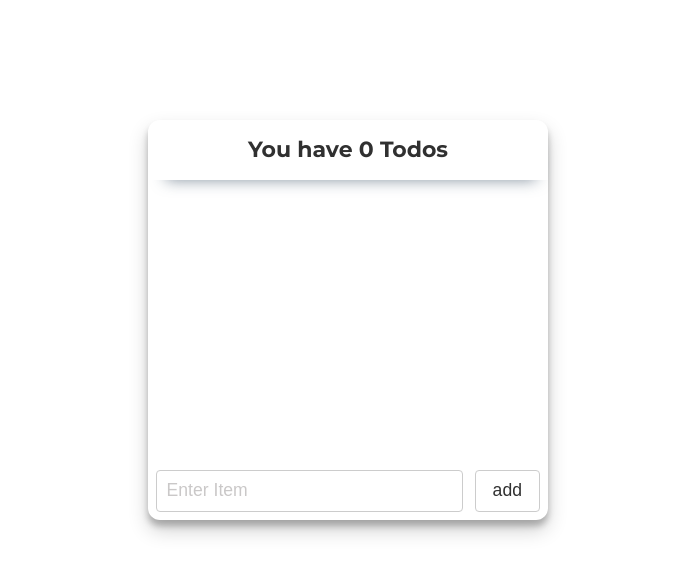
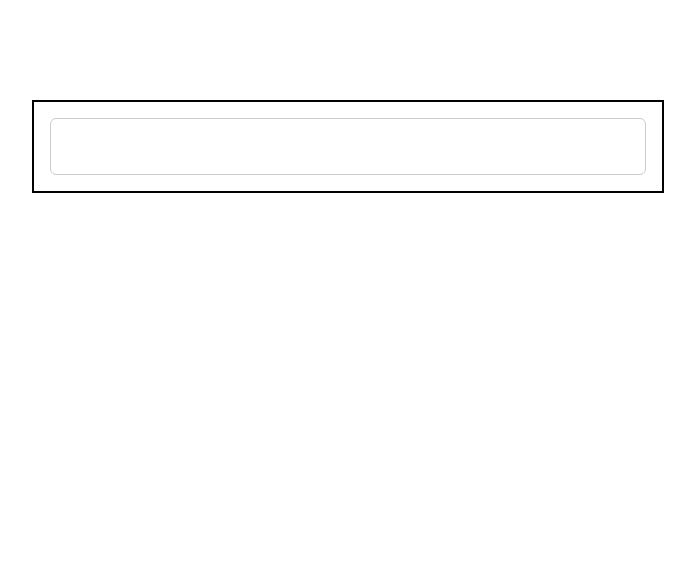
Before and after one commit to BrownEdgar/REACT_TEAM_2023, a React (Create React App) app: page / in a window 1280 px wide. Shown: the top 574 px of the page, without its empty margins (292-987 px from the left). Built offline with nearby package versions, Linux system fonts and the light colour scheme.

Commit message:
Gohar HW10

```diff
--- /dev/null
+++ b/src/components/Gohar/Homework/HW10_password/InputErr/App.jsx
@@ -0,0 +1,65 @@
+import React, { useState } from 'react'
+
+import "./App.scss";
+
+export default function App() {
+ const [val, setVal] = useState({
+  value:"",
+  errorMessage: "Invalid parameter",
+  isValid: true,
+  validate: {
+    minLength:8,
+    hasTwoNumbers: true,
+    hasUpperCase: true,
+    hasNoSpace: true,
+    required: true,
+  }
+ })
+
+
+ const validation = (value, options) => {
+    let result = true
+
+    if (options.hasUpperCase) {
+      result = !!(/[A-Z]/).test(value)
+      console.log(result);
+    }
+    if (options.hasTwoNumbers) {
+      result = !!(/[0-9].*[0-9]/).test(value)
+      console.log(result);
+    }
+    if (options.hasNoSpace) {
+      result = !value.includes(" ")
+      console.log(result);
+      console.log('err', result)
+    }
+    if (options.minLength) {
+      result = result && value.length >= options.minLength
+      console.log(result);
+    }
+
+    return result;
+ }
+
+  const handleChange = (e) => {
+    const isValid = validation(e.target.value, val.validate)
+    if(isValid){
+      setVal({...val, value:e.target.value, isValid:true})
+    }else{
+      setVal({...val, value:e.target.value, isValid:false})
+    }
+  }
+
+  return (
+    <form className="Form">
+      <div className="Form-Group">
+        <input
+        type="text"
+        value={val.value}
+        onChange={handleChange}
+         />
+      {!val.isValid && <p id="error">{val.errorMessage}</p>}
+      </div>
+    </form>
+  )
+}
--- /dev/null
+++ b/src/components/Gohar/Homework/HW10_password/InputErr/App.scss
@@ -0,0 +1,24 @@
+* {
+  box-sizing: border-box;
+}
+
+.Form {
+  width: 50%;
+  min-width: 400px;
+  padding: 1rem;
+  border: 2px solid #000;
+  margin: 100px auto;
+  &-Group {
+    display:flex;
+    flex-direction:column;
+    width:100%;
+    input {
+      width: 100%;
+      padding: 1rem;
+      border: 1px solid #ccc;
+      border-radius: 6px;
+      font-size: 20px;
+      flex-grow: 1;
+    }
+  }
+}
--- a/src/index.js
+++ b/src/index.js
@@ -1,6 +1,6 @@
 import React from 'react';
 import ReactDOM from 'react-dom/client';
-import App from './components/EDGAR/Todo/App';
+import App from './components/Gohar/Homework/HW10_password/InputErr/App';
 const root = ReactDOM.createRoot(document.getElementById('root'));
 root.render(
     <App />
```
